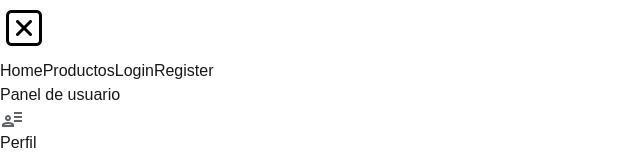
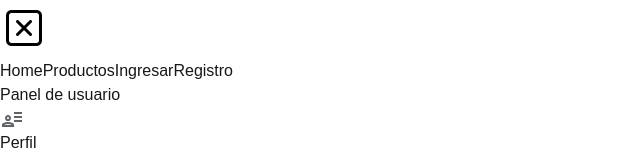
Before and after one commit to nalbera/nextjs-practice, a Next.js app in the folder front/: page /dashboard/profile in a window 1280 px wide. Shown: the part 404-556 px from the top of the page, without its empty margins (0-640 px from the left). Built offline with nearby package versions, Linux system fonts and the light colour scheme.

Commit message:
change language in navbar

```diff
--- a/front/src/components/navbar/NavBar.tsx
+++ b/front/src/components/navbar/NavBar.tsx
@@ -88,13 +88,13 @@ const NavBar: React.FC = () => {
                   href="/login"
                   className="toggle hidden md:flex w-full md:w-auto px-3 py-3 text-right  hover:text-teal-500 text-teal-900"
                 >
-                  Login
+                  Ingresar
                 </Link>
                 <Link
                   href="/register"
                   className="toggle hidden md:flex w-full md:w-auto px-3 py-3 text-right  hover:text-teal-500 text-teal-900"
                 >
-                  Register
+                  Registro
                 </Link>
               </>
             )
```
